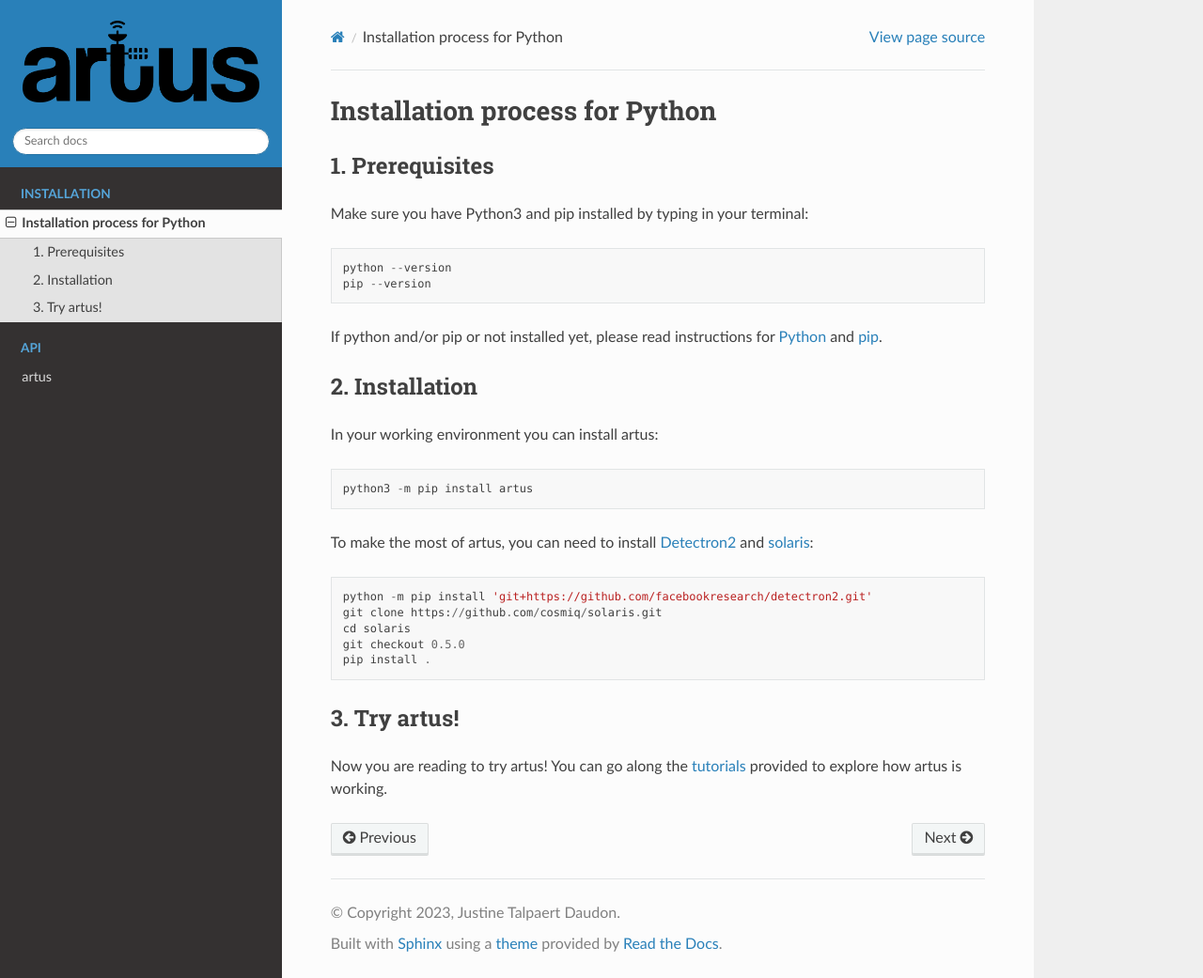
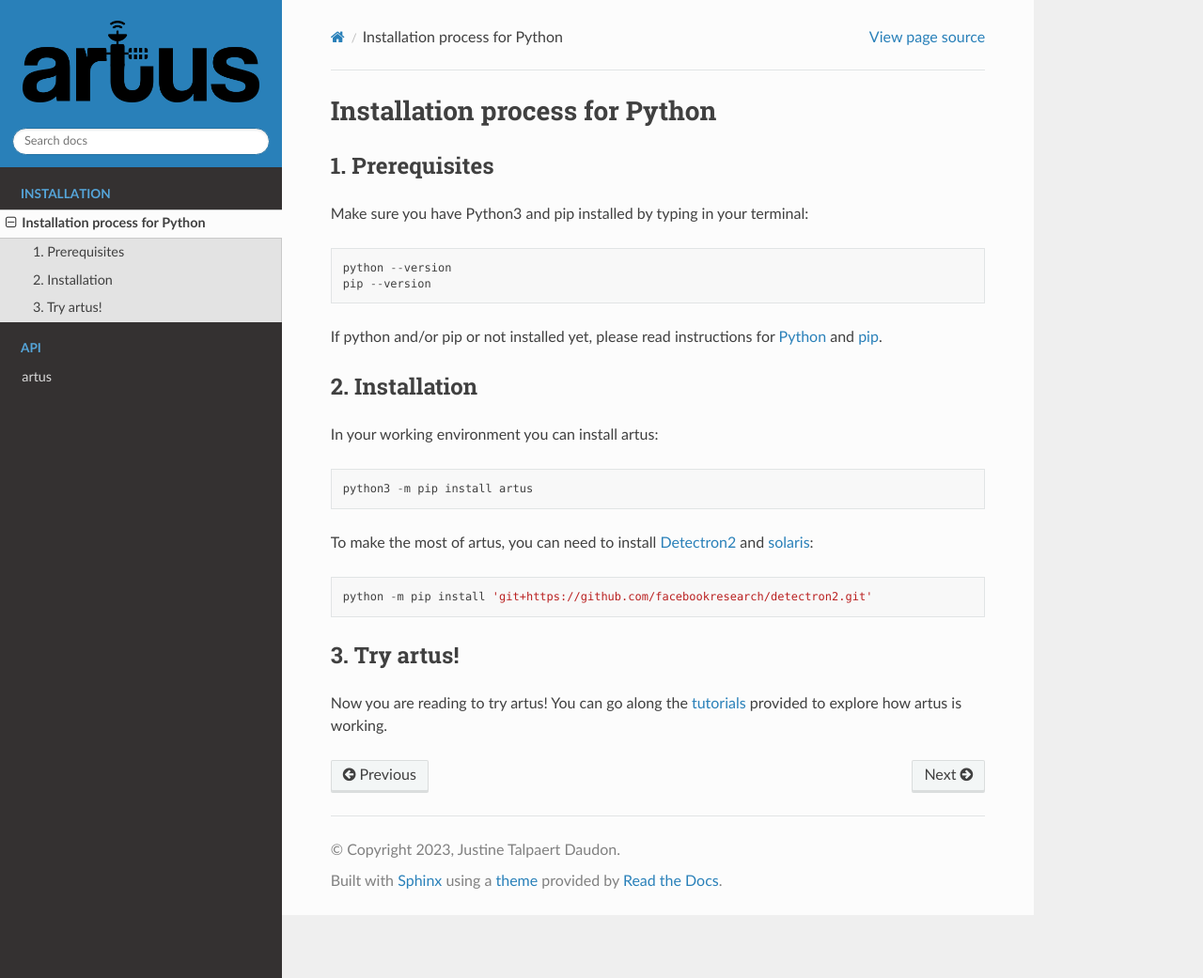
Before and after one commit to IRDG2OI/artus, a Sphinx documentation site: the page built from docs/installation.rst, in a window 1280 px wide and 1041 px high. Shown: the whole window at 94% size. Built offline with Sphinx 7.4.7 and the Read the Docs theme 2.0.0, drawn with Linux system fonts in a browser that asks for light colours.

Commit message:
solaris is now installed with artus

```diff
--- a/docs/installation.rst
+++ b/docs/installation.rst
@@ -22,10 +22,6 @@
 To make the most of artus, you can need to install `Detectron2 <https://detectron2.readthedocs.io/en/latest/tutorials/install.html>`_ and `solaris <https://solaris.readthedocs.io/en/latest/>`_::
 
     python -m pip install 'git+https://github.com/facebookresearch/detectron2.git'
-    git clone https://github.com/cosmiq/solaris.git
-    cd solaris
-    git checkout 0.5.0
-    pip install .
 
 
 3. Try artus!
```
